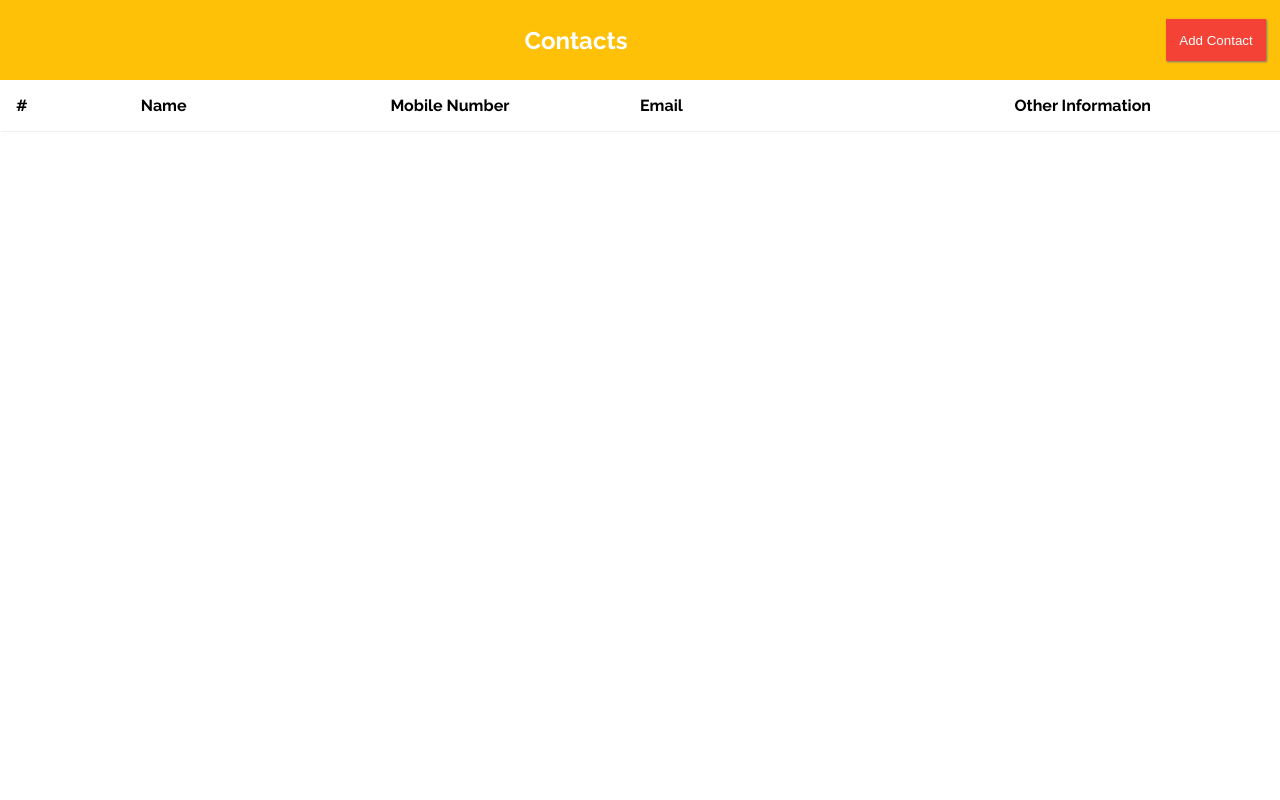
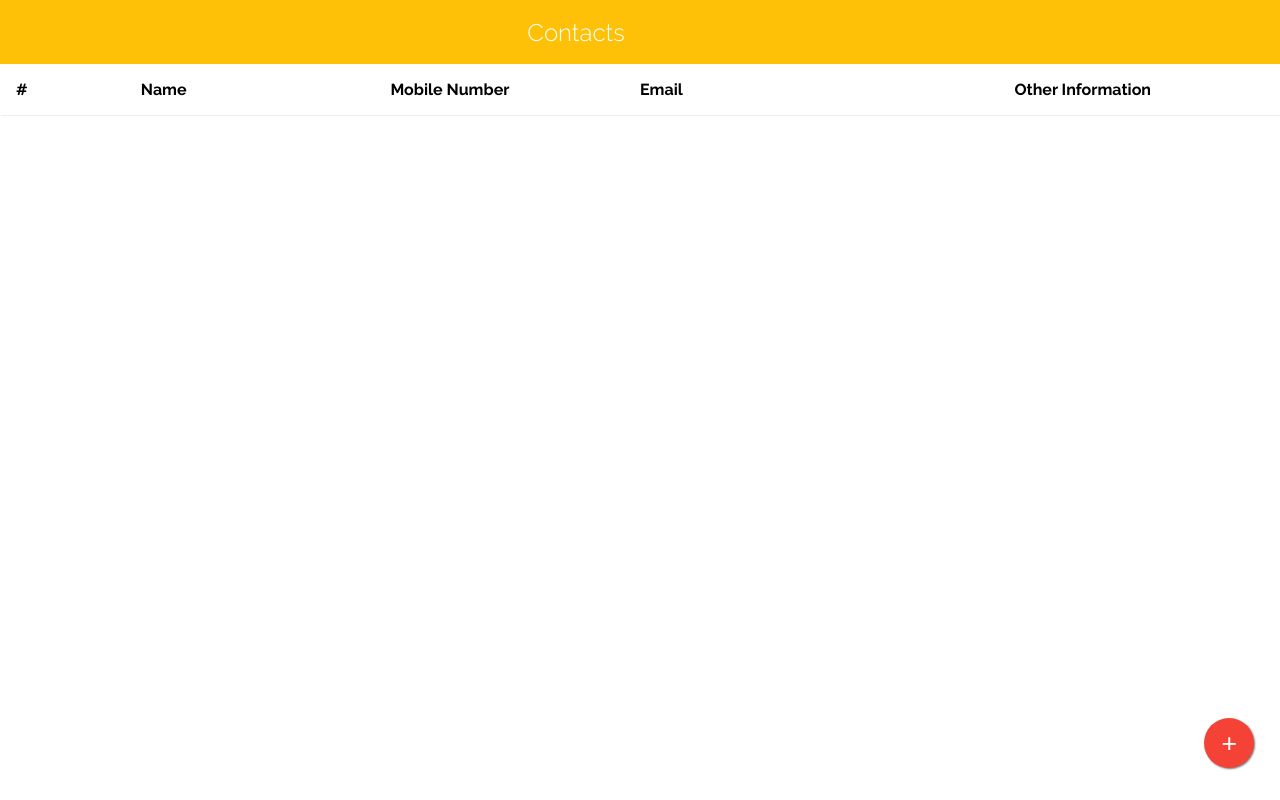
Before and after one commit to abhisheksoni27/react-contacts, a React (Create React App) app: page /add-contact in a window 1280 px wide. Built offline with nearby package versions, Linux system fonts and the light colour scheme.

Commit message:
Improved styling

```diff
--- a/src/components/Header.js
+++ b/src/components/Header.js
@@ -14,7 +14,7 @@ class Header extends Component {
 
                     </header>
                     <div className='AddContact'>
-                        <button><Link className="Link" to="/add-contact">Add Contact</Link></button>
+                        <button><Link className="Link" to="/add-contact">+</Link></button>
                     </div>
                 </div>
         );
--- a/src/css/Header.css
+++ b/src/css/Header.css
@@ -5,7 +5,7 @@
 .Header {
     display: flex;
     flex: 9;
-    height: 10vh;
+    height: 8vh;
     background: #FFC107;
     justify-content: center;
     align-items: center;
@@ -14,6 +14,7 @@
 .Heading {
     color: white;
     font-size: 1.5em;
+    font-weight: 100;
 }
 
 .AddContact {
@@ -25,14 +26,27 @@
 }
 
 .AddContact button{
+    position: absolute;
+    bottom: 4vh;
+    right:2vw;
+    height:50px;
+    width:50px;
     background: #F44336;
     box-shadow: 1px 1px 2px #777777;
     border:none;
-    font-size: 0.7m;
-    padding: 1em;
+    transition: background 0.4s ease-in-out;
+    border-radius: 40px;
+    padding:10px
 }
+.AddContact button:hover{
+    background: #000;
+}
+
 
 .AddContact button a{
     color:white;
+    padding:none;
+    margin:none;
+    font-size: 2em;
     text-decoration: none;
 }
```
